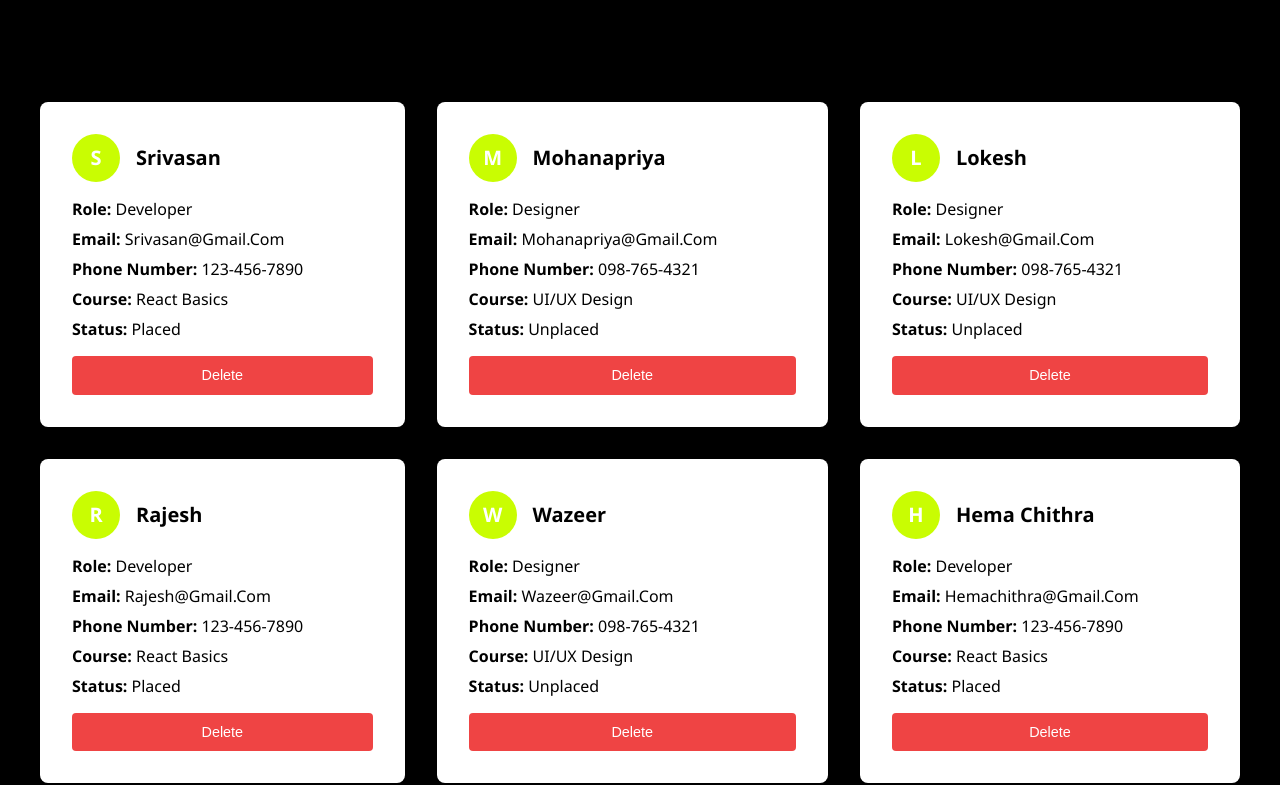
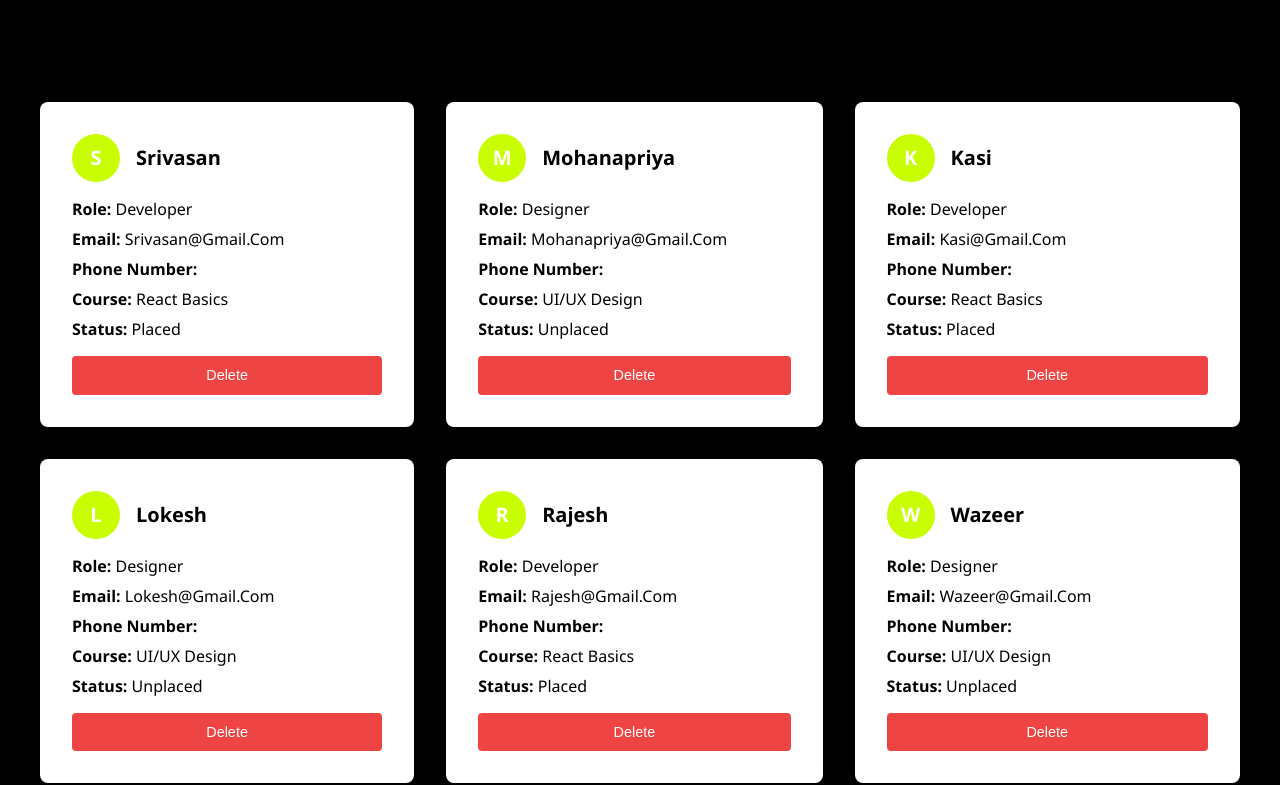
Before and after one commit to Santhosh10661/weboinTask, a React (Create React App) app: page /#/form in a window 1280 px wide. Shown: the part 642-1427 px from the top of the page. Built offline with nearby package versions, Linux system fonts and the light colour scheme.

Commit message:
delete botton update

```diff
--- a/src/App.js
+++ b/src/App.js
@@ -12,6 +12,8 @@ function App() {
   const { setStudentList, setCounts } = useContext(DataContext);
   useEffect(() => {
     const storeData = async () => {
+      console.log("yesss");
+
       let storedData = await localStorage.getItem("stuDataList");
 
       const updateCount = (list) => {
@@ -32,12 +34,12 @@ function App() {
         let data = localStorage.getItem("stuDataList");
         let stuList = await JSON.parse(data);
         setStudentList(stuList);
-        // console.log("stuList", stuList);
+
         updateCount(stuList);
       } else {
         let stuList = await JSON.parse(storedData);
         setStudentList(stuList);
-        // console.log("sd", stuList);
+
         updateCount(stuList);
       }
     };
--- a/src/Context Api/DataContext.js
+++ b/src/Context Api/DataContext.js
@@ -16,9 +16,7 @@ export const DataProvider = ({ children }) => {
     totalStudents: 0,
     placedStudents: 0,
     unplacedStudents: 0,
-    // { title: "total students", nfs: 0 },
-    // { title: "placed students", nfs: 0 },
-    // { title: "unplaced students", nfs: 0 },
+
   });
   return (
     <DataContext.Provider
--- a/src/Form Components/Form.js
+++ b/src/Form Components/Form.js
@@ -1,7 +1,8 @@
 import React, { useContext } from "react";
 import DataContext from "../Context Api/DataContext";
 
-function Form() {
+function Form(props) {
+  const { updateCount } = props;
   const { studentList, setStudentList, studentDetails, setStudentDetails } =
     useContext(DataContext);
 
@@ -30,6 +31,8 @@ function Form() {
       course: "",
       curstatus: "",
     });
+
+    updateCount();
   };
 
   return (
--- a/src/Form Components/FormPage.js
+++ b/src/Form Components/FormPage.js
@@ -1,13 +1,32 @@
-import React from "react";
+import React, { useContext } from "react";
 import "./FormPage.css";
 import Form from "./Form";
 import StudentList from "./StudentList";
+import DataContext from "../Context Api/DataContext";
 
 function FormPage() {
+  const { setCounts } = useContext(DataContext);
+
+  const updateCount = () => {
+    let newData = localStorage.getItem("stuDataList");
+    let stuList = JSON.parse(newData);
+
+    let pS = stuList.filter((stu) => stu.curStatus === "Placed");
+    let uS = stuList.filter((stu) => stu.curStatus === "Unplaced");
+
+    let tempCounts = {
+      totalStudents: stuList.length,
+      placedStudents: pS.length,
+      unplacedStudents: uS.length,
+    };
+
+    setCounts(tempCounts);
+  };
+
   return (
     <div className="formPage">
-      <Form />
-      <StudentList />
+      <Form updateCount={updateCount} />
+      <StudentList updateCount={updateCount} />
     </div>
   );
 }
--- a/src/Form Components/StudentList.js
+++ b/src/Form Components/StudentList.js
@@ -1,18 +1,16 @@
 import React, { useContext } from "react";
 import DataContext from "../Context Api/DataContext";
 
-function StudentList() {
-  const { studentList } = useContext(DataContext);
+function StudentList(props) {
+  const { updateCount } = props;
+  const { studentList, setStudentList } = useContext(DataContext);
 
-  // useEffect(() => {
-  //   const getData = async () => {
-  //     let list = localStorage.getItem("stuDataList");
-  //     setStudentList(await JSON.parse(list));
-  //   };
-
-  //   getData();
-  //   // eslint-disable-next-line react-hooks/exhaustive-deps
-  // }, []);
+  const handleDelete = (stu) => {
+    let newList = studentList.filter((s, index) => index !== stu);
+    setStudentList(newList);
+    localStorage.setItem("stuDataList", JSON.stringify(newList));
+    updateCount();
+  };
 
   return (
     <section className="StudentList">
@@ -34,7 +32,7 @@ function StudentList() {
               </p>
               <p>
                 <strong>Phone Number: </strong>
-                {stu.phoneNumber}
+                {stu.phNo}
               </p>
               <p>
                 <strong>Course: </strong>
@@ -46,7 +44,12 @@ function StudentList() {
                 {stu.curStatus}
               </p>
             </div>
-            <button className="StuListDelBtn">Delete</button>
+            <button
+              className="StuListDelBtn"
+              onClick={() => handleDelete(index)}
+            >
+              Delete
+            </button>
           </div>
         );
       })}
--- a/src/Form Components/stuData.json
+++ b/src/Form Components/stuData.json
@@ -14,6 +14,14 @@
     "phoneNumber": "098-765-4321",
     "course": "UI/UX Design",
     "curStatus": "Unplaced"
+  },
+  {
+    "name": "kasi",
+    "role": "Developer",
+    "email": "kasi@gmail.com",
+    "phoneNumber": "123-456-7890",
+    "course": "React Basics",
+    "curStatus": "Placed"
   },
   {
     "name": "Lokesh",
@@ -77,6 +85,6 @@
     "email": "Sriram@gmail.com",
     "phoneNumber": "098-765-4321",
     "course": "UI/UX Design",
-    "curStatus": "placed"
+    "curStatus": "Placed"
   }
 ]
```
